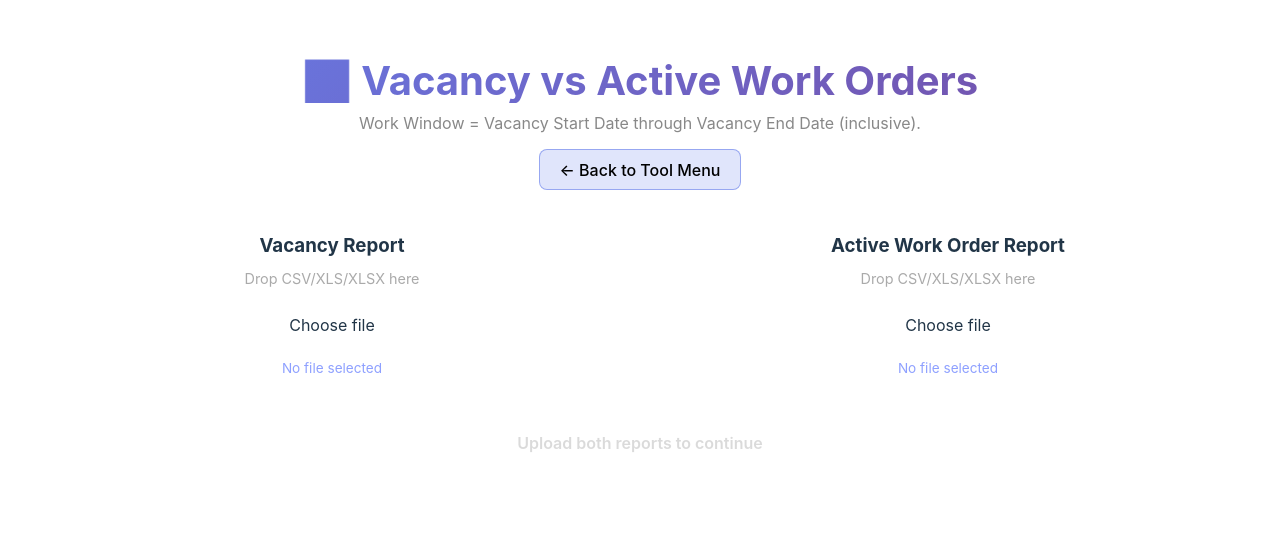
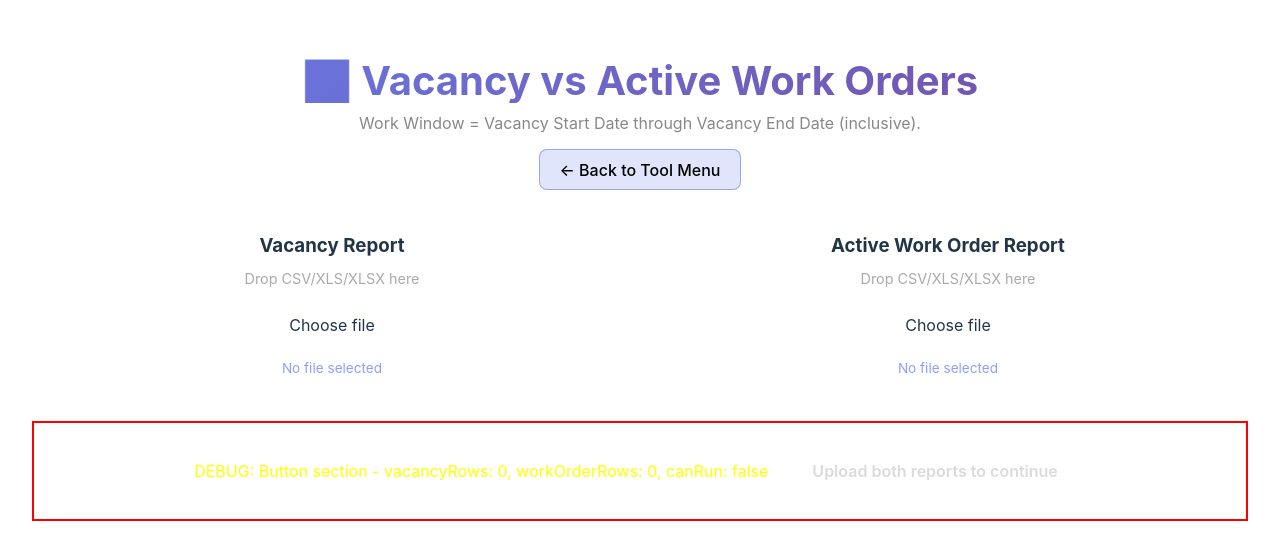
Before and after one commit to danielcepatterson/assistant-menu, a React (Vite) app: page / in a window 1280 px wide. Both pictures are taken after a click on the button 640 px from the left and 584 px from the top of the page. Shown: the top 560 px of the page. Built offline with nearby package versions, Linux system fonts and the light colour scheme.

Commit message:
feat: enhance button styling and add debug information in App component

```diff
--- a/src/react-app/App.tsx
+++ b/src/react-app/App.tsx
@@ -417,11 +417,13 @@ function App() {
 
 				{error ? <p className="error-text">{error}</p> : null}
 
-				<div className="action-row">
+				<div className="action-row" style={{ border: "2px solid red", padding: "20px" }}>
+					<p style={{ color: "yellow" }}>DEBUG: Button section - vacancyRows: {vacancyRows.length}, workOrderRows: {workOrderRows.length}, canRun: {String(canRunAnalysis)}</p>
 					<button
 						className="analyze-button"
 						onClick={() => setShowResults(true)}
 						disabled={!canRunAnalysis}
+						style={{ minWidth: "200px", minHeight: "50px" }}
 					>
 						{canRunAnalysis ? "Run Analysis" : "Upload both reports to continue"}
 					</button>
```
